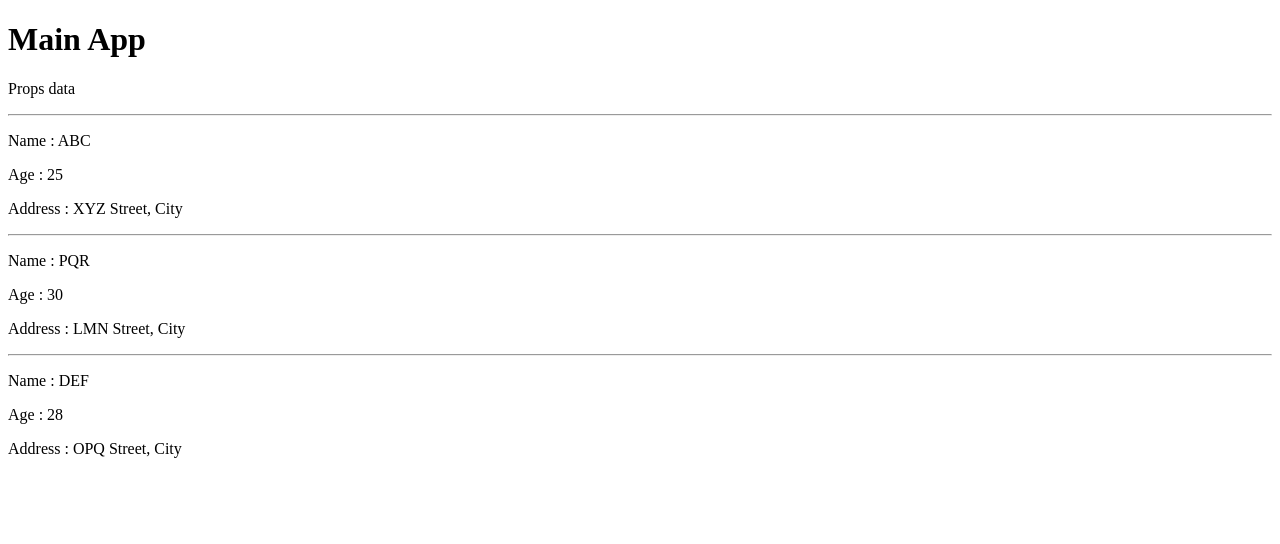
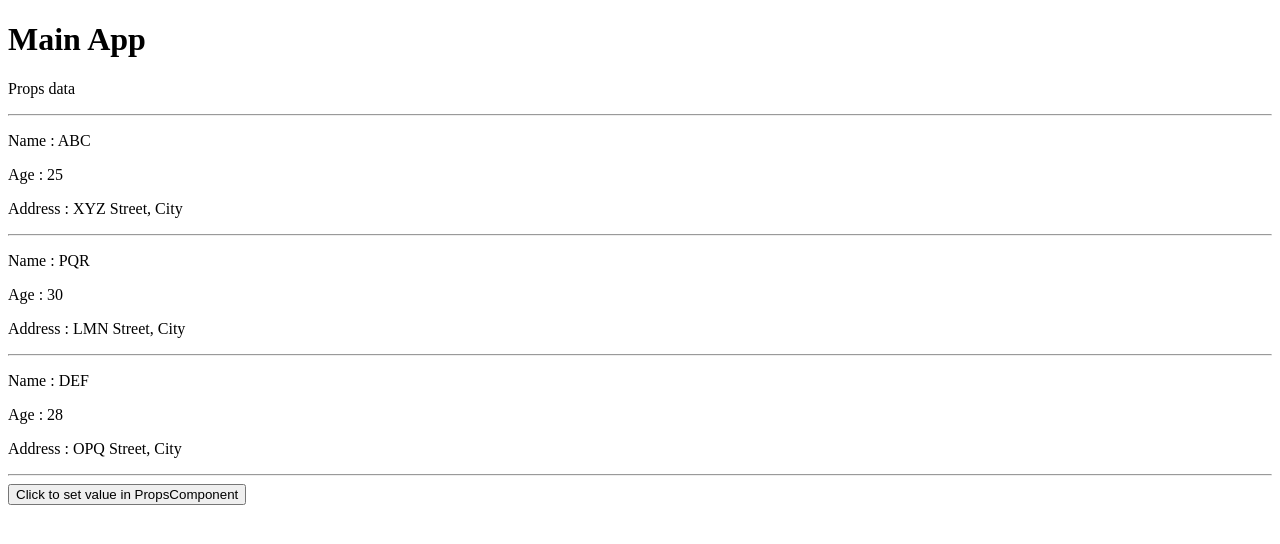
Before and after one commit to prafulk9155/learn-mern, a React (Create React App) app: page / in a window 1280 px wide. Shown: the top 544 px of the page. Built offline with nearby package versions, Linux system fonts and the light colour scheme.

Commit message:
added click props data pass

```diff
--- a/src/7_PropsComponent.jsx
+++ b/src/7_PropsComponent.jsx
@@ -16,8 +16,12 @@ export default function PropsComponent(props) {
 
                 })
             }
+            <hr />
+
+
 
             {/* click event add in pops component  */}
+            { props.setValueOnclick && <h4>{props.setValueOnclick}</h4> }
 
         </>
     )
--- a/src/App.jsx
+++ b/src/App.jsx
@@ -5,6 +5,7 @@
 // import StateExample from "./5_StateExample";
 // import TodoExample from "./ToDoExample";
 // import IfElseComponent from "./6_If_ElseComponent";
+import { useState } from "react";
 import PropsComponent from "./7_PropsComponent";
 
 export default function App() {
@@ -24,6 +25,8 @@ export default function App() {
     address: "OPQ Street, City",
   }]
 
+  const [showValue, setShowValue ]= useState()
+
   return (
     <>
       <h1>Main App</h1>
@@ -34,8 +37,11 @@ export default function App() {
       {/* <StateExample /> */}
       {/* <TodoExample /> */}
       {/* <IfElseComponent /> */}
-        <PropsComponent  userdata={userData}/>
+        <PropsComponent  userdata={userData} setValueOnclick={showValue} />
 
+        <button onClick={()=>{setShowValue("this value is passon click event to props")}}>
+          Click to set value in PropsComponent
+        </button>
     </>
   );
 }
```
Also changed, not shown: 1 other file (tests, documents, lock files or other folders).
